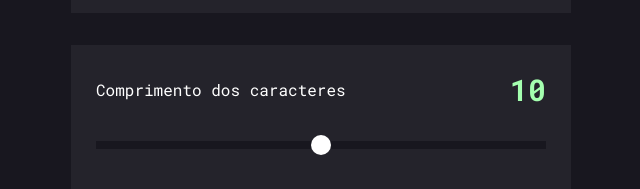
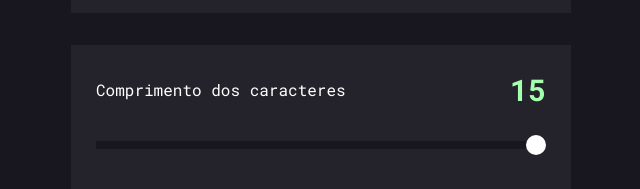
Before and after one commit to rebecaCaroba/GeradorDeSenhas, a React (Vite) app: page / in a window 1280 px wide. Shown: the part 207-396 px from the top of the page, without its empty margins (319-959 px from the left). Built offline with nearby package versions, Linux system fonts and the light colour scheme; the HTML template or start-up script is replaced by a standard one.

Commit message:
Obtendo o valor do input range

```diff
--- a/src/components/Body/index.tsx
+++ b/src/components/Body/index.tsx
@@ -1,16 +1,23 @@
 import { Forca } from "../Força";
 import { AiOutlineArrowRight } from 'react-icons/ai'
 import { ContainerCaracter, ContainerForm, FormPass } from "./style";
+import { useState } from "react";
 
 export function Body() {
+    const [CharacterLength, setCharacterLength] = useState(15)
+
+    function handleCharacterLength(e) {
+        setCharacterLength(e.target.value)
+    }
+
     return (
         <ContainerForm>
             <FormPass>
                 <ContainerCaracter>
                     <p>Comprimento dos caracteres</p>
-                    <span>10</span>
+                    <span>{CharacterLength}</span>
                 </ContainerCaracter>
-                <input type="range" id="strLength" />
+                <input type="range" id="strLength" onChange={handleCharacterLength}  min={5} max={25} />
                 <div>
                     <input type="checkbox" name="include-uppercase" id="uppercase" />
                     <label htmlFor="include-uppercase">Incluir letras maiúsculas</label>
@@ -28,9 +35,9 @@ export function Body() {
                     <label htmlFor="include-symbols">Incluir símbolos </label>
                 </div>
                 <Forca />
-                <button>
+                <button type="submit">
                     GERAR
-                    <AiOutlineArrowRight size={14   }/>
+                    <AiOutlineArrowRight size={14}/>
                 </button>
             </FormPass>
         </ContainerForm>
```
